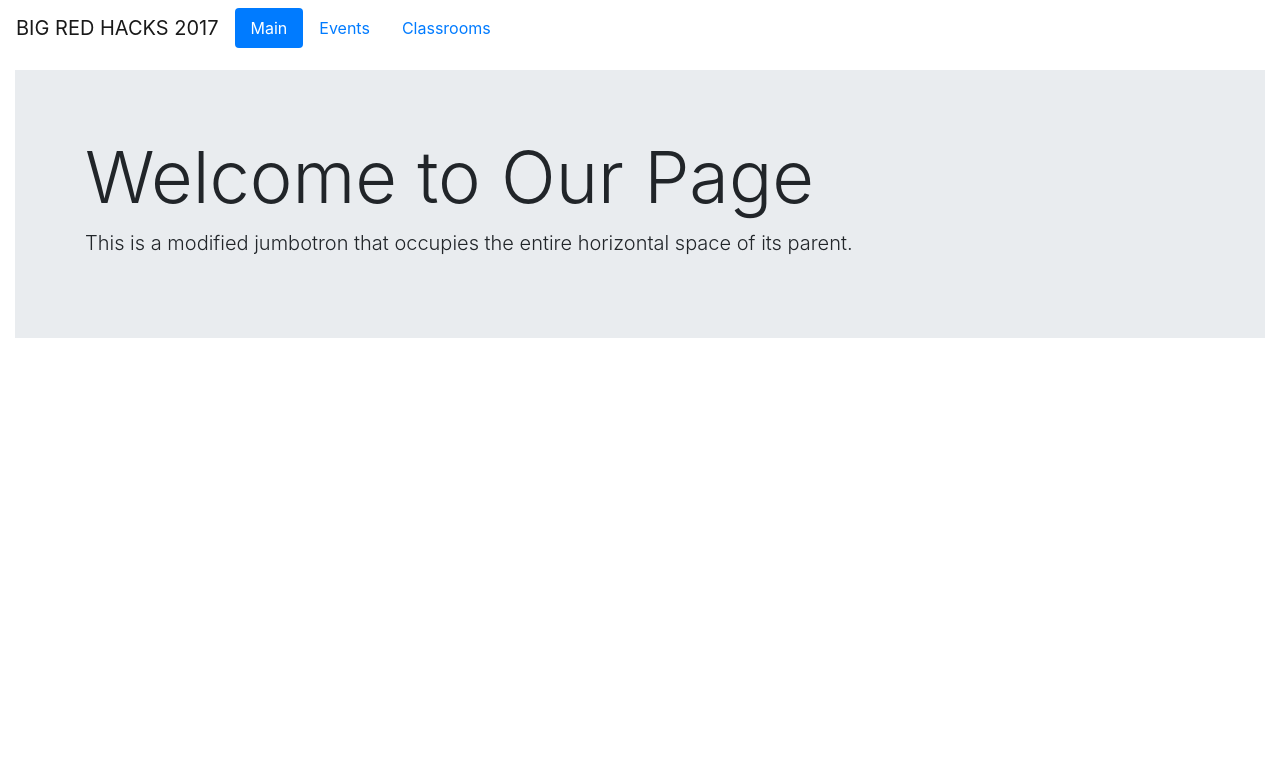
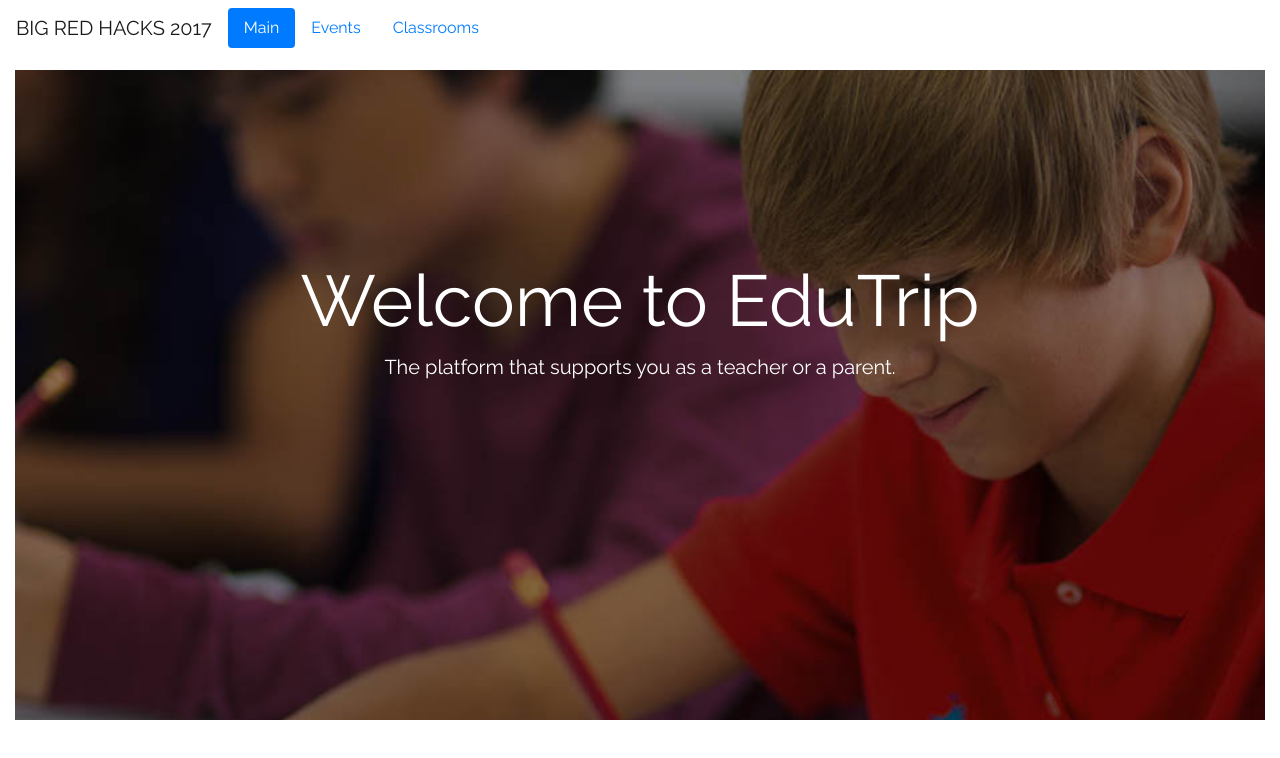
Before and after one commit to Diane27/big-red-hacks-2017, a React (Create React App) app: page / in a window 1280 px wide. Shown: the top 758 px of the page. Built offline with nearby package versions, Linux system fonts and the light colour scheme.

Commit message:
change main page layout

```diff
--- a/public/index.html
+++ b/public/index.html
@@ -19,11 +19,12 @@
       work correctly both with client-side routing and a non-root public URL.
       Learn how to configure a non-root public URL by running `npm run build`.
     -->
+    <link href="https://fonts.googleapis.com/css?family=Raleway:400,700" rel="stylesheet">
     <script src="https://npmcdn.com/tether@1.2.4/dist/js/tether.min.js"></script>
     <script src="https://code.jquery.com/jquery-3.2.1.slim.min.js" integrity="sha384-KJ3o2DKtIkvYIK3UENzmM7KCkRr/rE9/Qpg6aAZGJwFDMVNA/GpGFF93hXpG5KkN" crossorigin="anonymous"></script>
-    <title>Big Red Hacks!</title>
+    <title style="font-family: 'Raleway', sans-serif;">Big Red Hacks!</title>
   </head>
-  <body>
+  <body style="font-family: 'Raleway', sans-serif;">
     <noscript>
       You need to enable JavaScript to run this app.
     </noscript>
--- a/src/components/App.css
+++ b/src/components/App.css
@@ -1,5 +1,8 @@
+
+
 .App {
   text-align: center;
+
 }
 
 .App-logo {
@@ -7,13 +10,15 @@
   height: 80px;
 }
 
-.header {
-  padding-top: 18rem;
-  padding-bottom: 10rem;
+
+.body {
+  background:#fff url("../background.jpg") no-repeat center center fixed;
+  color: #fff;
+  height: 650px;
+  width: 100%;
   text-align: center;
-  /* background-image: url("./background.png"); */
-  color: #fff;
-  filter: brightness(50%);
+  background-size: cover;
+  padding-top: 15%;
 }
 
 .form-main {
--- a/src/components/App.js
+++ b/src/components/App.js
@@ -6,6 +6,7 @@ import '../../node_modules/bootstrap/dist/js/bootstrap.js'
 
 import Navbar from './navbar'
 import Content from './content'
+
 
 class App extends Component {
   render() {
--- a/src/components/classroom/classroom_detail.js
+++ b/src/components/classroom/classroom_detail.js
@@ -22,7 +22,7 @@ const ClassroomDetail = (props) => {
         <div key={props.classroom.id}>
             <h2>{props.classroom.name} - Class {props.classroom.id}</h2>
             <hr />
-						<h3>Comments</h3>
+			<h3>Comments</h3>
             {comments}
         </div>
     )
--- a/src/components/main.js
+++ b/src/components/main.js
@@ -1,14 +1,17 @@
 import React, { Component } from 'react';
+
+import Body from './content'
 
 class Main extends Component {
   render() {
     return (
-      <div className="jumbotron jumbotron-fluid">
-		  <div className="container">
-		    <h1 className="display-3">Welcome to Our Page</h1>
-		    <p className="lead">This is a modified jumbotron that occupies the entire horizontal space of its parent.</p>
-		  </div>
-		</div>
+	      <div className="body">
+			  <div className=" container">
+			    <h1 className="display-3">Welcome to <strong>Edu</strong>Trip</h1>
+			    <p className="lead">The platform that supports you as a teacher or a parent.</p>
+			  </div>
+		   </div>
+
     );
   }
 }
```
Also changed, not shown: src/components/Body.js (added, +11 -0 lines), src/components/Header.js (deleted, +0 -14 lines).
